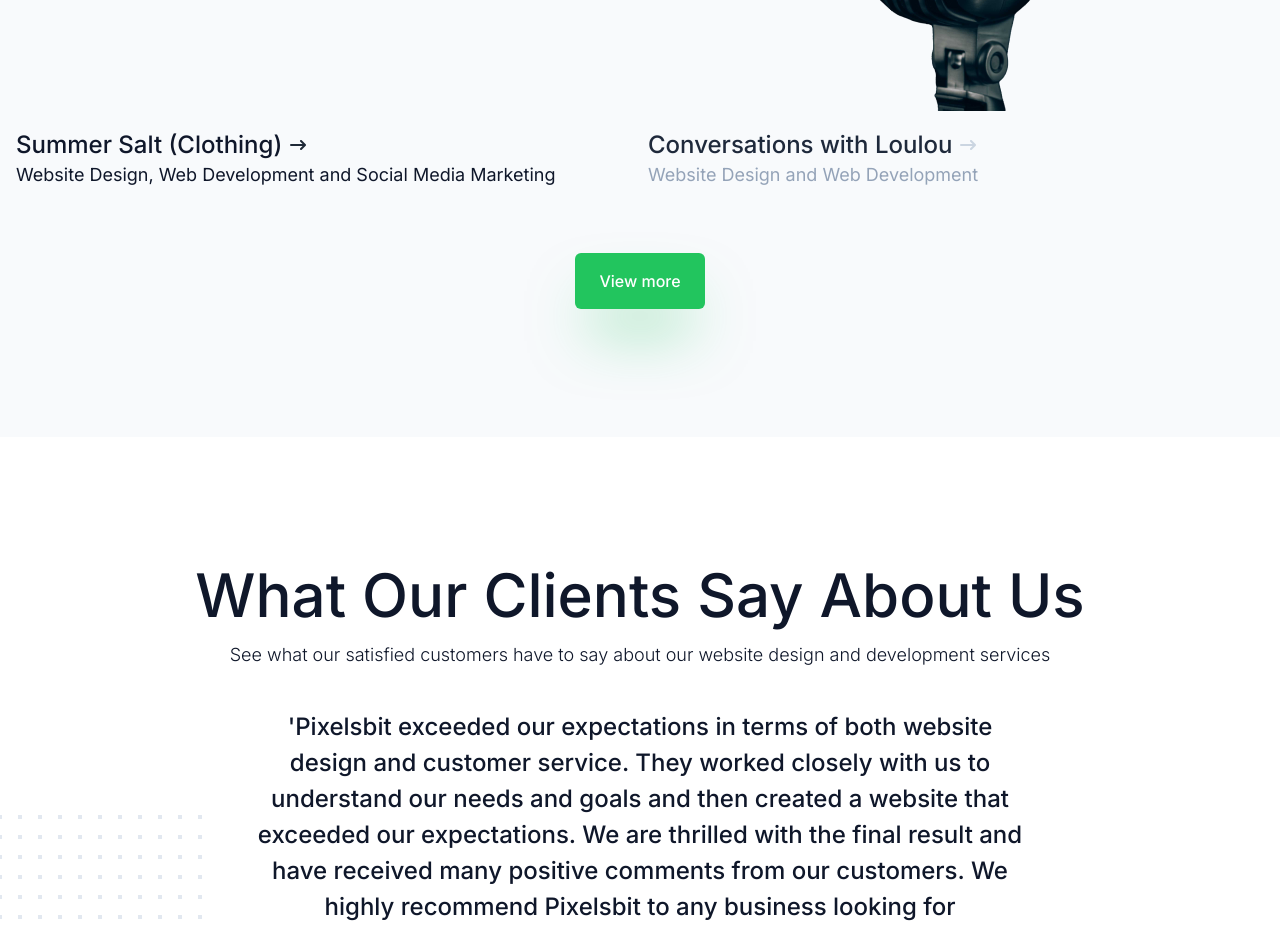
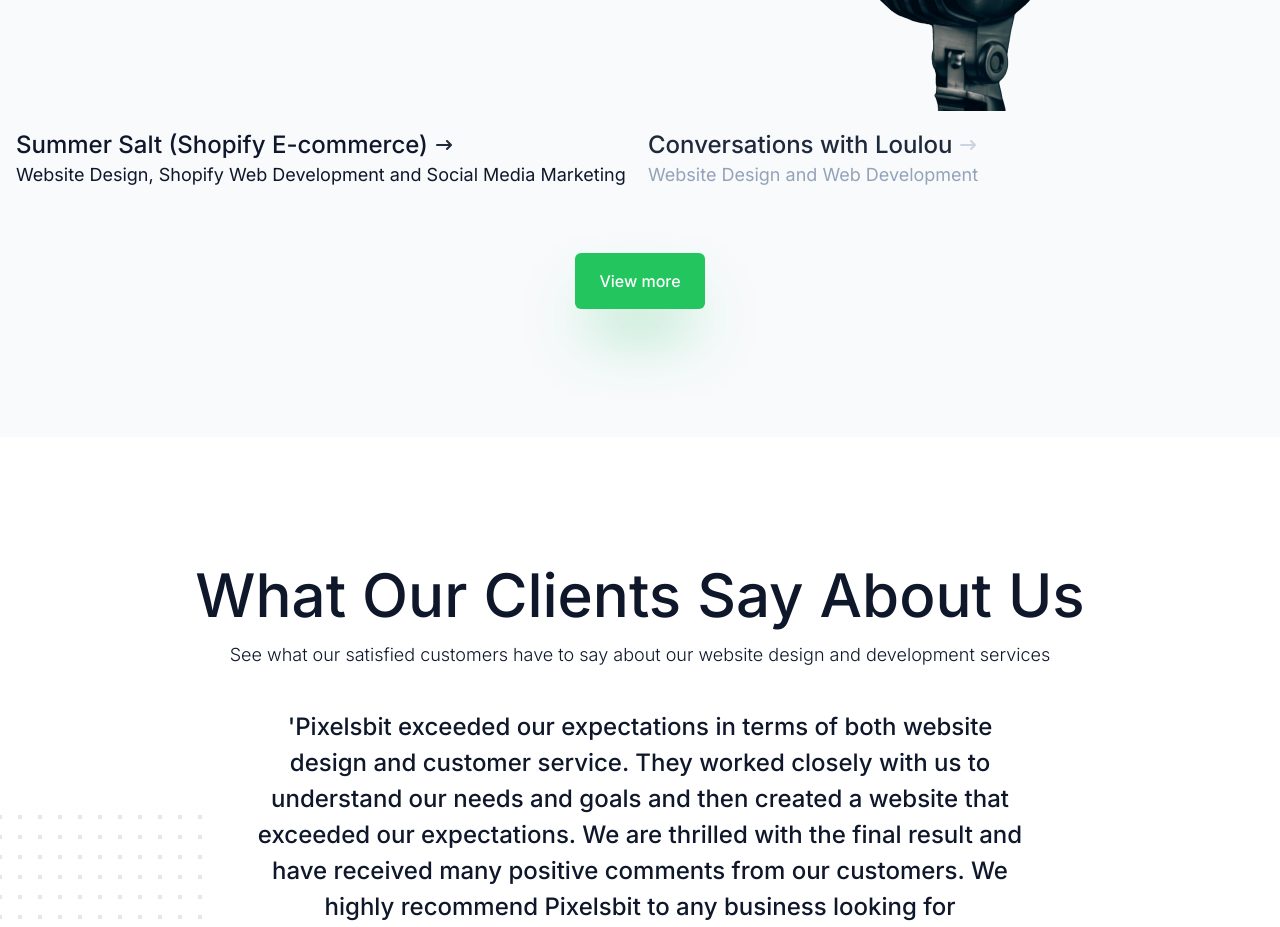
Before and after one commit to saadkhaan/PB, a Next.js app: page / in a window 1280 px wide. Shown: the part 2500-3427 px from the top of the page. Built offline with nearby package versions, Linux system fonts and the light colour scheme.

Commit message:
Update index.js

```diff
--- a/pages/index.js
+++ b/pages/index.js
@@ -184,7 +184,7 @@ export default function Home() {
 												target="_blank"
 												rel="noopener noreferrer"
 											>
-												Summer Salt (Clothing)
+												Summer Salt (Shopify E-commerce)
 											</a>
 										</h3>
 										<svg
@@ -203,7 +203,8 @@ export default function Home() {
 										</svg>
 									</div>
 									<p className="text-base  md:text-lg">
-										Website Design, Web Development and Social Media Marketing
+										Website Design, Shopify Web Development and Social Media
+										Marketing
 									</p>
 								</div>
 							</div>
```
